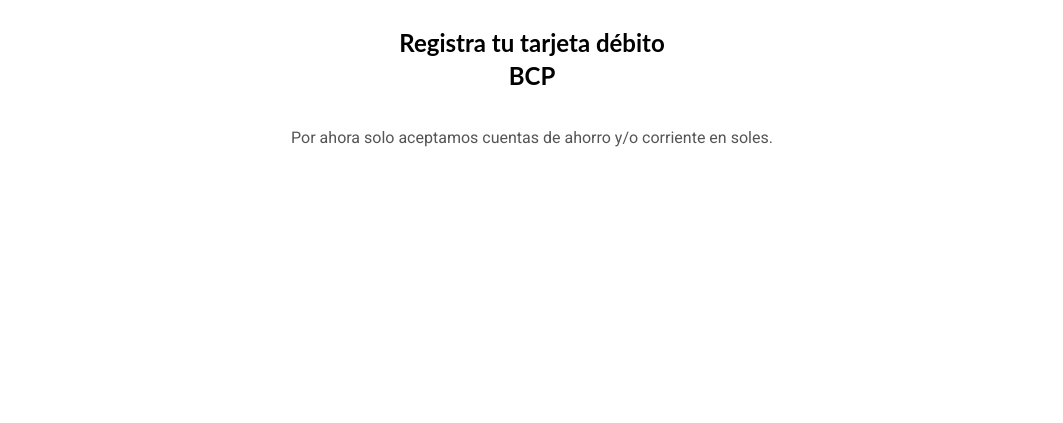
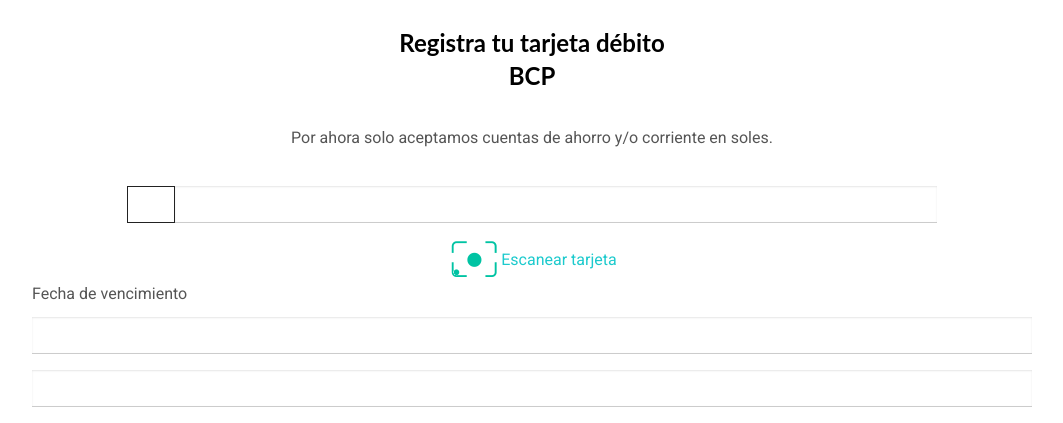
Before and after one commit to unakame/ya-pe, a website: page public/index.html in a window 1280 px wide. Shown: the part 644-1067 px from the top of the page, without its empty margins (108-1171 px from the left). Before the commit the page ends 814 px from the top, so only its background shows below. Drawn offline with nearby package versions, Linux system fonts and the light colour scheme; files whose address does not match are found by name.

Commit message:
validating date

```diff
--- a/public/assets/css/main.css
+++ b/public/assets/css/main.css
@@ -147,3 +147,7 @@
 .divImg6 .img2{
   margin-top: 20%;
 }
+
+.div-row-scan{
+  text-align: center;
+}
--- /dev/null
+++ b/public/assets/js/components/date-validation.js
@@ -0,0 +1,5 @@
+function maxLengthCheck(object)
+  {
+    if (object.value.length > object.maxLength)
+      object.value = object.value.slice(0, object.maxLength)
+  }
--- a/public/assets/js/components/screen06.js
+++ b/public/assets/js/components/screen06.js
@@ -2,20 +2,60 @@
 
 const ScreenSix = (update) =>{
 
-   const section  = $('<section>');
-   const img1     = $('<img>',{src:'img/icons/question.png',class:'col s2 offset-s10 img-icon6'});
-   const divImg6  = $('<div>',{class:'row divImg6'});
-   const img2     = $('<img>',{src:'img/icons/bcp-logo.png',class:'col s4 offset-s4 img2'});
-   const divText6 = $('<div>',{class:'row divText6'});
-   const h2       = $('<h2>',{text:'Registra tu tarjeta débito BCP',class:'col s12 col m4 offset-m4'});
-   const p        = $('<p>',{text:'Por ahora solo aceptamos cuentas de ahorro y/o corriente en soles.',class:'col s12'});
+   const section     = $('<section>');
+   const img1        = $('<img>',{src:'img/icons/question.png',class:'col s2 offset-s10 img-icon6'});
+   const divImg6     = $('<div>',{class:'row divImg6'});
+   const img2        = $('<img>',{src:'img/icons/bcp-logo.png',class:'col s4 offset-s4 img2'});
+   const divText6    = $('<div>',{class:'row divText6'});
+   const h2          = $('<h2>',{text:'Registra tu tarjeta débito BCP',class:'col s12 col m4 offset-m4'});
+   const p           = $('<p>',{text:'Por ahora solo aceptamos cuentas de ahorro y/o corriente en soles.',class:'col s12'});
+   const divRow      = $('<div>',{class:'row'});
+   const form        = $('<form>');
+   const divRowForm  = $('<div>',{class:'row'});
+   const divRowInput = $('<div>',{class:'input-field col s10 offset-s1'});
+   const i           = $('<i>',{class:'material-icons prefix'});
+   const input1      = $('<input>',{id:'input1',type:'number',class:'validate'});
+   const divRowScan  = $('<div>',{class:'row div-row-scan'})
+   const imgScan     = $('<img>',{src:'img/icons/scan.png',class:''});
+   const a           = $('<a>',{href:'#',text:'Escanear tarjeta',class:''});
+   const divDate     = $('<div>',{class:'row'});
+   const pDate       = $('<p>',{text:'Fecha de vencimiento'});
+   const inpDate1    = $('<input>',{type:'number',min:'1', max:'12',oninput:'maxLengthCheck(this)',maxLength:'2'});
+   const inpDate2    = $('<input>',{type:'number',min:'17',max:'24'});
+
+   /*<div class="row">
+     <form class="col s12">
+       <div class="row">
+         <div class="input-field col s6">
+           <i class="material-icons prefix">account_circle</i>
+           <input id="icon_prefix" type="text" class="validate">
+           <label for="icon_prefix">First Name</label>
+         </div>
+     img+anchor
+     Fecha de vencimiento _____/______
+       </div>
+     </form>
+   </div>*/
 
    divImg6.append(img1);
    divImg6.append(img2);
    divText6.append(h2);
    divText6.append(p);
+   divRow.append(form);
+   a.prepend(imgScan);
+   divRowScan.append(a);
+   divDate.append(pDate);
+   divDate.append(inpDate1);
+   divDate.append(inpDate2);
+   form.append(divRowForm);
+   form.append(divRowScan);
+   form.append(divDate);
+   divRowForm.append(divRowInput);
+   divRowInput.append(i);
+   divRowInput.append(input1);
    section.append(divImg6);
    section.append(divText6);
+   section.append(form);
 
   return section
 }
--- a/public/index.html
+++ b/public/index.html
@@ -21,6 +21,7 @@
   <script src="assets/js/index.js"></script>
   <script src="assets/js/components/carosuel.js"></script>
   <script src="assets/js/components/cronometro.js"></script>
+  <script src="assets/js/components/date-validation.js"></script>
   <script src="assets/js/components/screen01.js"></script>
   <script src="assets/js/components/screen02.js"></script>
   <script src="assets/js/components/screen03.js"></script>
```
